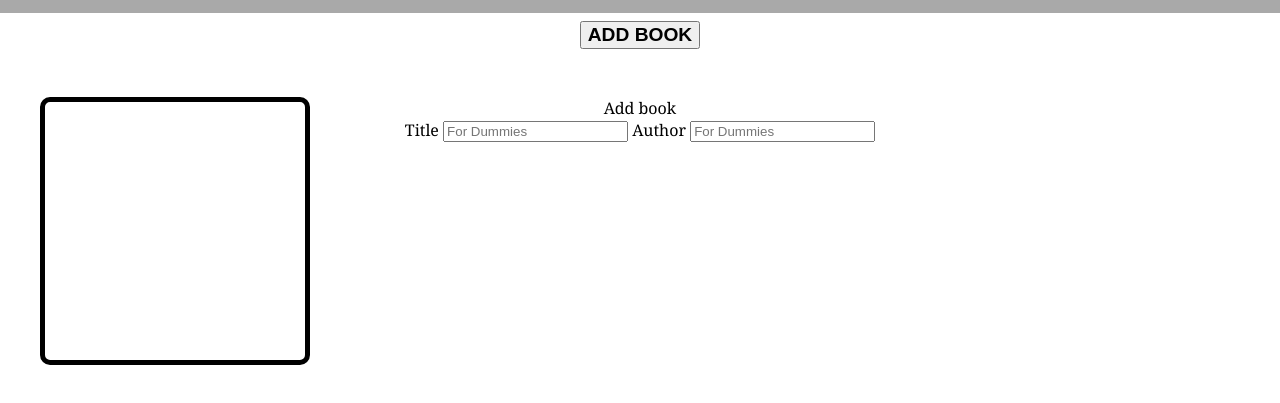
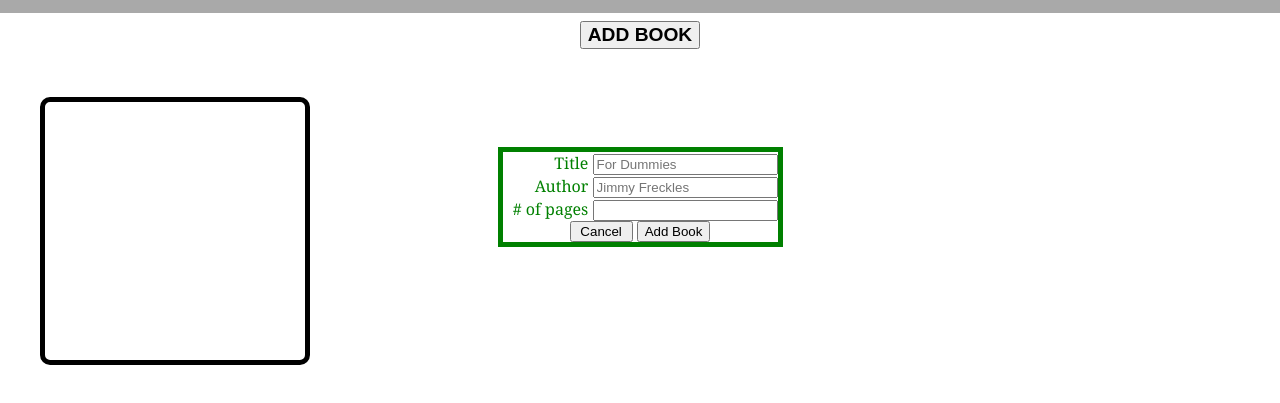
Before and after one commit to jay-computer/odin-js, a plain HTML site: page index.html in a window 1280 px wide. Both pictures are taken after a click on the element "ADD BOOK". Shown: the part 67-470 px from the top of the page. Drawn offline with Linux system fonts and the light colour scheme.

Commit message:
Finish form transition

```diff
--- a/index.html
+++ b/index.html
@@ -19,13 +19,29 @@
         </div>
 
         <div class="books">
-            <form class="submit-book"action="#" method="post">
-                <legend>Add book</legend>
+            <form class="submit-book">
+
                 <label for="title">Title</label>
                 <input type="text" id="title" placeholder="For Dummies" required>
 
-                <label for="title">Author</label>
-                <input type="text" id="title" placeholder="For Dummies" required>
+                <br>
+
+                <label for="author">Author</label>
+                <input type="text" id="author" placeholder="Jimmy Freckles" required>
+
+                <br>
+
+                <label for="title"># of pages</label>
+                <input type="number" id="pageNum" required>
+
+                <br>
+                <div class="formButtons">
+                    <div></div>
+                    <input type="button" value="Cancel" name="cancel">
+                    <input type="button" value="Add Book" name="addBook">
+                    <div></div>
+                </div>
+
             </form>
 
             <div class="book">
--- a/script.js
+++ b/script.js
@@ -4,9 +4,6 @@ function Book(title, author, pages) {
     this.title = title;
     this.author = author;
     this.pages = pages;
-    this.info = function() {
-        return `${title} by ${author}, ${pages} pages`
-    }
 }
 
 function addBookToLibrary(book) {
@@ -19,23 +16,43 @@ function displayLibrary() {
     }
 }
 
-const book1 = new Book("title1", "author1", 23);
-const book2 = new Book("title2", "author2", 53);
-const book3 = new Book("title3", "author3", 93);
-
-addBookToLibrary(book1);
-addBookToLibrary(book2);
-addBookToLibrary(book3);
-
-displayLibrary();
 
 
 //Query selectors and functions to move the form up and down
 
+
+
 function translateForm() {
-
+    submitForm.classList.add("active");
 }
 
+function parseBookInfo() {
+    //create a book
+    let title = titleInput.value;
+    let author = authorInput.value;
+    let pageNum = pageNumInput.value;
+    //create and add a book
+    const book = new Book(title, author, pageNum);
+    addBookToLibrary(book);
+    console.log(myLibrary);
+    //move form back to original place
+    submitForm.classList.remove("active");
+}
 
+function cancelForm() {
+    submitForm.classList.remove("active");
+}
+
+const body = document.querySelector("body");
+const submitForm = document.querySelector(".submit-book");
 const addBook = document.querySelector(".addBook");
+const cancelBook = submitForm.querySelector('input[name="cancel"]' );
+const addBookButton = document.querySelector('input[name="addBook"]');
+
+const titleInput = document.getElementById("title");
+const authorInput = document.getElementById("author");
+const pageNumInput = document.getElementById("pageNum");
+
+cancelBook.addEventListener("click", cancelForm);
+addBookButton.addEventListener("click", parseBookInfo );
 addBook.addEventListener("click", translateForm);
--- a/style.css
+++ b/style.css
@@ -50,13 +50,24 @@ header > form > input {
 }
 
 .submit-book {
-    text-align: center;
+    text-align: right;
     position: absolute;
     justify-self: center;
+    width: 275px;
+    transform: translate(0, 150vh);
+    transition-duration: 500ms;
 }
 
-.active {
+.formButtons {
+    display: grid;
+    grid-template-columns: repeat(4, 1fr);
+    gap: 4px;
+}
+
+.submit-book.active {
     border: solid green 5px;
     color: green;
     transform: translate(0, 50%);
+    transition-duration: 500ms;
+
 }
```
